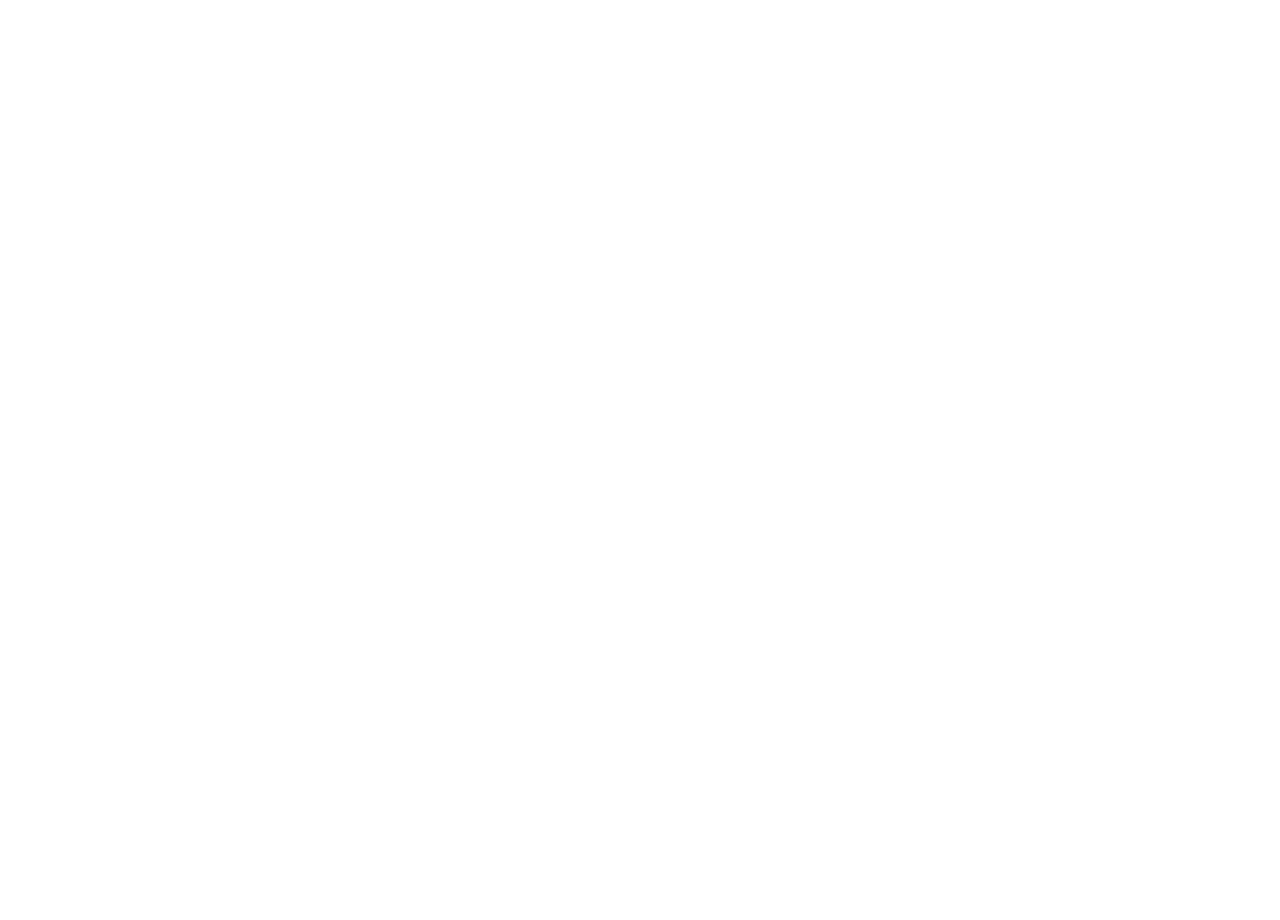
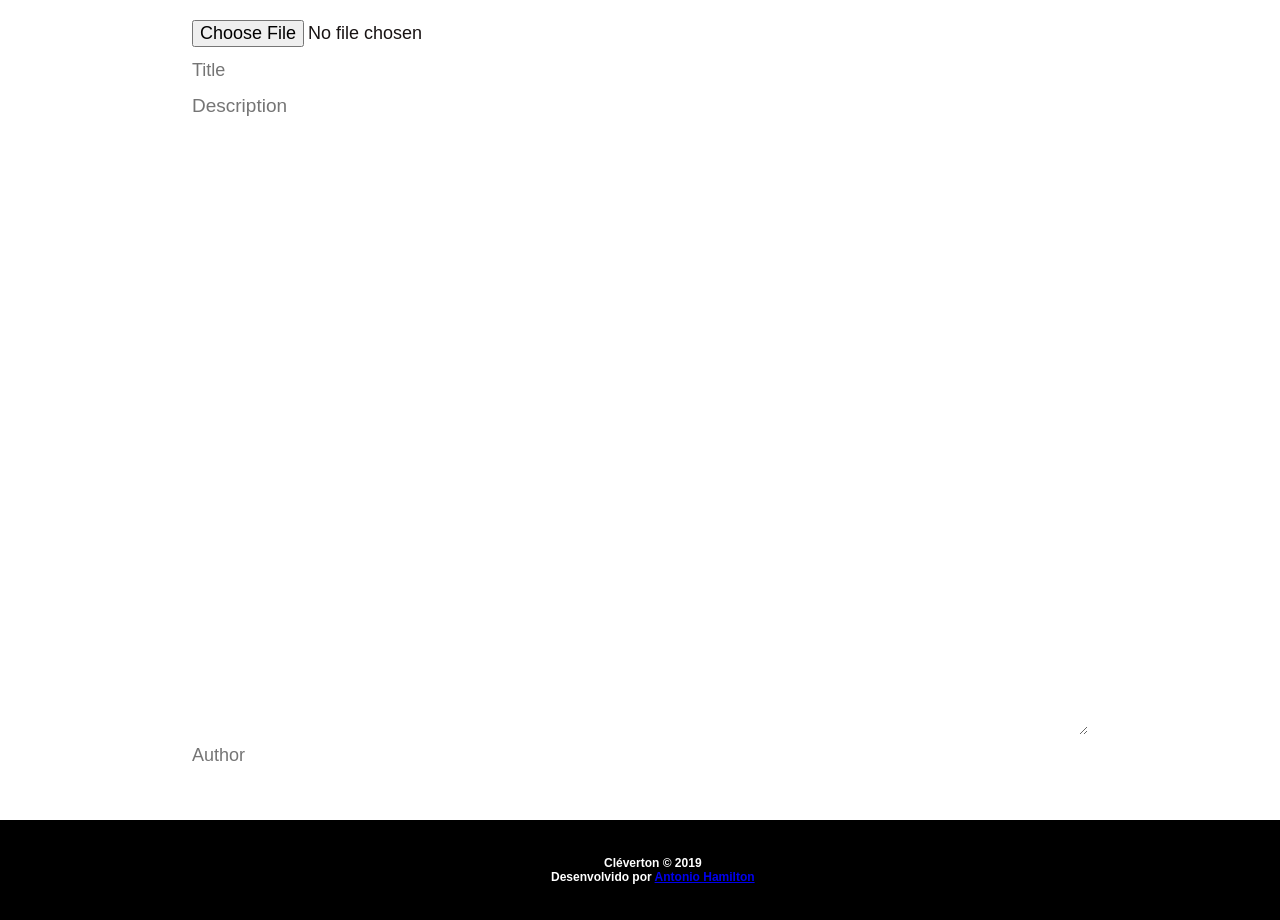
Before and after one commit to AntonioHamilton/ItaProject, a React (Create React App) app: page /admin/postar in a window 1280 px wide. Before the commit the page ends 800 px from the top, so only its background shows below. Built offline with nearby package versions, Linux system fonts and the light colour scheme.

Commit message:
added post page, fixing css and axios routes

```diff
--- a/src/App.js
+++ b/src/App.js
@@ -1,12 +1,14 @@
 import React from 'react';
 import Routes from './routes/index'
 import GlobalStyle from './styles/global';
+import Footer from './components/Footer/index'
 
 function App() {
   return (
     <div className="App">
       <GlobalStyle/>
       <Routes/>
+      <Footer/>
     </div>
   );
 }
--- /dev/null
+++ b/src/components/Form/index.js
@@ -0,0 +1,16 @@
+import React from 'react'
+import {Container} from '../Presentation/style'
+import {InputForm, InputDescription, PostForm} from './style'
+
+const Form = () => (
+    <Container style={{marginTop:"20px"}}>
+        <PostForm>
+            <InputForm type="file" />
+            <InputForm type="text" placeholder="Title"/>
+            <InputDescription type="text" placeholder="Description"/>
+            <InputForm type="text" placeholder="Author"/>
+        </PostForm>
+    </Container>
+)
+
+export default Form;
--- /dev/null
+++ b/src/components/Form/style.js
@@ -0,0 +1,35 @@
+import styled from 'styled-components';
+
+export const InputForm = styled.input `
+    border: none;
+    height: 30px;
+    outline: none;
+    font-family: unset;
+    font-size: 18px;
+    margin-bottom: 5px;
+    width: 100%;
+`
+
+export const InputDescription = styled.textarea `
+    border: none;
+    min-height: 80%;
+    width: 100%;
+    min-width: 100%;
+    font-family: unset;
+    font-size: 19px;
+    outline: none;
+    margin-top: 5px;
+    margin-bottom: 5px;
+    padding: 0;
+`
+
+export const PostForm = styled.form `
+    display: flex;
+    flex-direction: column;
+    text-align: -webkit-center;
+    align-self: center;
+    width: 70%;
+    height: 100%;
+    font-family: unset;
+    outline: none;
+`
--- /dev/null
+++ b/src/components/Menu/style.js
@@ -0,0 +1,17 @@
+import styled from 'styled-components'
+
+const ContainerMenu = styled.div `
+
+`
+
+const Logo = styled.img `
+
+`
+
+const NavBar = styled.div `
+
+`
+
+const ItemMenu = styled.a `
+
+`
--- a/src/pages/Home/index.js
+++ b/src/pages/Home/index.js
@@ -2,13 +2,12 @@ import React from 'react'
 
 import Presentation from '../../components/Presentation'
 import SlideShow from '../../components/SlideShow/index'
-import Footer from '../../components/Footer/index'
+
 
 const Home = () => (
     <>
         <SlideShow/>
         <Presentation/>
-        <Footer/>
     </>
 )
 
--- /dev/null
+++ b/src/pages/Postar/index.js
@@ -0,0 +1,11 @@
+import React from 'react';
+import Form from '../../components/Form/index'
+
+
+const Postar = () => (
+    <>
+        <Form/>
+    </>
+)
+
+export default Postar;
--- a/src/routes/index.js
+++ b/src/routes/index.js
@@ -2,11 +2,13 @@ import React from 'react'
 import {BrowserRouter, Switch, Route} from 'react-router-dom'
 
 import Home from '../pages/Home/index'
+import Postar from '../pages/Postar'
 
 const Routes = () => (
     <BrowserRouter>
         <Switch>
             <Route exact path="/" component={Home}></Route>
+            <Route path = "/admin/postar" component={Postar}></Route>
         </Switch>
     </BrowserRouter>
 )
```
Also changed, not shown: src/components/Menu/index.js (added, +14 -0 lines).
